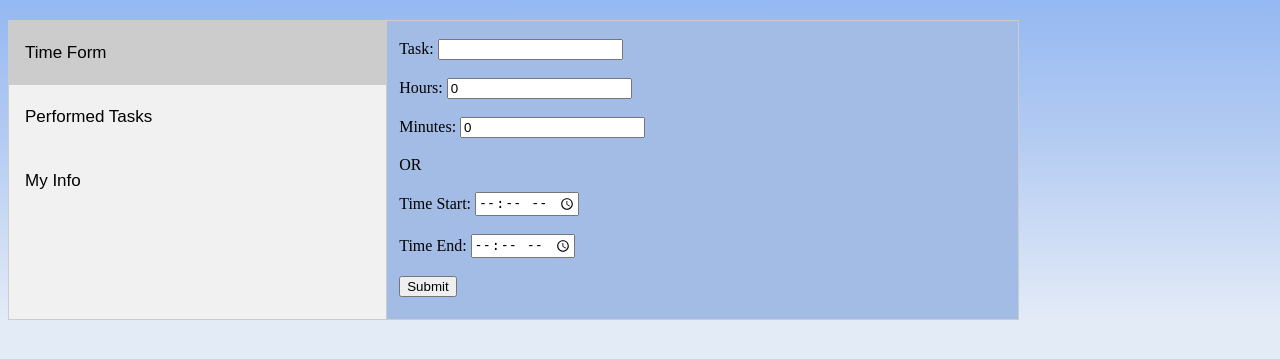
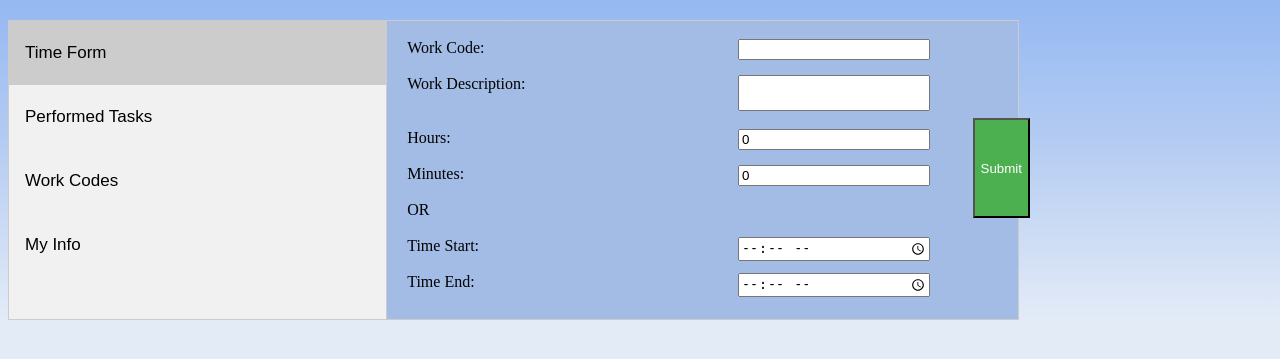
Before and after one commit to mankek/Time-Tracker, a Django app: a page that uses tracker/templates/tracker/index.html in a window 1280 px wide. Shown: the part 47-406 px from the top of the page. Run offline with Django 3.2, Linux system fonts and the light colour scheme; data comes from the database, SQL or seed files in the repository.

Commit message:
work codes; model changes; aesthetic changes

```diff
--- a/tracker/admin.py
+++ b/tracker/admin.py
@@ -5,12 +5,12 @@ from .models import Task, Time
 
 
 class TaskAdmin(admin.ModelAdmin):
-    list_display = ('task_text', 'performed_by')
+    list_display = ('task_code', 'performed_by')
 
 
 class TimeAdmin(admin.ModelAdmin):
     list_display = ('date_performed', 'time_hours', 'time_minutes', 'task_performed')
 
 
+admin.site.register(Time, TimeAdmin)
 admin.site.register(Task, TaskAdmin)
-admin.site.register(Time, TimeAdmin)
--- a/tracker/models.py
+++ b/tracker/models.py
@@ -4,10 +4,10 @@ from django.db import models
 class Task(models.Model):
 
     def __str__(self):
-        return self.task_text
+        return self.task_code
 
     performed_by = models.ForeignKey('login.User', on_delete=models.CASCADE)
-    task_text = models.CharField(max_length=200)
+    task_code = models.CharField(max_length=200)
 
 
 class Time(models.Model):
@@ -19,3 +19,4 @@ class Time(models.Model):
     time_minutes = models.IntegerField(default=0)
     date_performed = models.DateField(auto_now=True)
     task_performed = models.ForeignKey(Task, on_delete=models.CASCADE)
+    task_text = models.CharField(max_length=200)
--- a/tracker/static/tracker/tracker.css
+++ b/tracker/static/tracker/tracker.css
@@ -5,6 +5,22 @@ body{
     background-image: linear-gradient(#8ab2f2, #b3cbf2, #e3ebf7);
     background-repeat: no-repeat;
     background-color: #e3ebf7;
+}
+input, textarea {
+    position: absolute;
+    right: 350px;
+    width: 15%;
+}
+#submit {
+    position: absolute;
+    right: 250px;
+    top: 165px;
+    height: 100px;
+    background-color: #4CAF50;
+    color: white;
+}
+textarea {
+    resize: none;
 }
 .tab{
     float: left;
@@ -34,10 +50,10 @@ body{
 }
 .tabcontent{
     float: left;
-    padding: 0px 12px;
     border: 1px solid #ccc;
     width: 50%;
     border-left: none;
     height: 300px;
     background-color: #a2bce5;
+    padding: 0px 20px;
 }
--- a/tracker/templates/tracker/index.html
+++ b/tracker/templates/tracker/index.html
@@ -20,9 +20,16 @@
      </ul>
      {% endif %}
 
+     <datalist id="code_options">
+        <option value="Sick Time">1</option>
+        <option value="Vacation Time">2</option>
+        <option value="Administration Tasks">3</option>
+    </datalist>
+
      <div class="tab">
          <button class="tablinks" id="defaultOpen" onclick="openTab(event, 'form1')">Time Form</button>
          <button class="tablinks" onclick="openTab(event, 'task_list')">Performed Tasks</button>
+         <button class="tablinks" onclick="openTab(event, 'work_codes')">Work Codes</button>
          <button class="tablinks" onclick="openTab(event, 'my_info')">My Info</button>
      </div>
 
@@ -30,7 +37,9 @@
             <form action="{% url 'tracker:results' user %}" method="post" id="time_form">
                 {% csrf_token %}
                 <br>
-                Task: <input type="text" name="task" required><br><br>
+                <label>Work Code:</label> <input list="code_options" name="code" required autocomplete="off"><br><br>
+                <label>Work Description:</label> <textarea name="task" required autocomplete="off"></textarea><br><br>
+                <br>
                 Hours: <input type="number" name="hours" value="0" max="9"><br><br>
                 Minutes: <input type="number" name="minutes" value="0" max="59"><br><br>
                     OR
@@ -39,7 +48,7 @@
                 Time Start: <input type="time" name="start"><br><br>
                 Time End: <input type="time" name="end"><br>
                 <br>
-                <button type="submit" name="action" value="submission">Submit</button>
+                <button id="submit" type="submit" name="action" value="submission">Submit</button>
                 <br>
                 <br>
             </form><br>
@@ -50,7 +59,7 @@
             <h2>You've Been Working On:</h2>
             <ul>
                 {% for entry in user_obj.task_set.all %}
-                    <li><a href="{% url 'tracker:tasks' user entry.task_text %}">{{ entry.task_text }}</a></li>
+                    <li><a href="{% url 'tracker:tasks' user entry.task_code %}">{{ entry.task_code }}</a></li>
                 {% endfor %}
             </ul>
         </div>
@@ -61,6 +70,21 @@
          <h2>First Name: {{ user_obj.first_name }}</h2>    <h2>Last Name: {{ user_obj.last_name }}</h2>
          <h2>Department: {{ user_obj.department }}</h2>
          <h2>Role: {{ user_obj.role }}</h2>
+     </div>
+
+     <div id="work_codes" class="tabcontent">
+         <div>
+             <ul id="code_list"></ul>
+             <script>
+                 var div = document.getElementById("code_list");
+                 for(i=0; i < document.getElementById("code_options").options.length; i++){
+                     var lst = document.createElement("LI");
+                     var t = document.createTextNode(document.getElementById("code_options").options[i].value)
+                     lst.appendChild(t);
+                     div.appendChild(lst);
+                 };
+             </script>
+         </div>
      </div>
      <script>
          function openTab(evt, cityName) {
--- a/tracker/views.py
+++ b/tracker/views.py
@@ -20,6 +20,7 @@ def process_entry(request, in_username):
         return redirect('login:login')
     elif request.POST['action'] == 'submission':
         try:
+            in_code = request.POST['code']
             in_task = request.POST['task']
             if request.POST['start'] and request.POST['end']:
                 # convert times to time difference in hours and minutes
@@ -40,11 +41,11 @@ def process_entry(request, in_username):
         else:
             # try:
             for entry in Task.objects.all():
-                if str(entry.task_text) == in_task and str(entry.performed_by) == in_username:
+                if str(entry.task_code) == in_code and str(entry.performed_by) == in_username:
                     print("task is present")
                     selected_user = User.objects.get(username_text=in_username)
-                    selected_task = Task.objects.filter(task_text=in_task).get(performed_by=selected_user.pk)
-                    selected_task.time_set.create(time_hours=in_hours, time_minutes=in_minutes)
+                    selected_task = Task.objects.filter(task_code=in_code).get(performed_by=selected_user.pk)
+                    selected_task.time_set.create(time_hours=in_hours, time_minutes=in_minutes, task_text=in_task)
                     selected_task.save()
                     messages.success(request, 'Task successfully saved!')
                     return redirect('tracker:index', in_username=in_username)
@@ -52,10 +53,10 @@ def process_entry(request, in_username):
                     continue
             print("new task")
             selected_user = User.objects.get(username_text=in_username)
-            selected_user.task_set.create(task_text=in_task)
+            selected_user.task_set.create(task_code=in_code)
             selected_user.save()
-            selected_task = Task.objects.filter(task_text=in_task).get(performed_by=selected_user.pk)
-            selected_task.time_set.create(time_hours=in_hours, time_minutes=in_minutes)
+            selected_task = Task.objects.filter(task_code=in_code).get(performed_by=selected_user.pk)
+            selected_task.time_set.create(time_hours=in_hours, time_minutes=in_minutes, task_text=in_task)
             selected_task.save()
             return redirect('tracker:index', in_username=in_username)
 
@@ -69,7 +70,7 @@ def task_viewer(request, in_username, task_name):
     else:
         tasks = []
         for entry in Task.objects.all():
-            if entry.task_text == task_name:
+            if entry.task_code == task_name:
                 tasks.append(entry)
         # task_list = get_object_or_404(Task, performed_by=user)
         return render(request, 'tracker/task_viewer.html', {'tasks': tasks, 'task': task_name})
```
Also changed, not shown: db.sqlite3, tracker/migrations/0004_task_task_code.py (added), tracker/migrations/0005_auto_20180917_1608.py (added).
